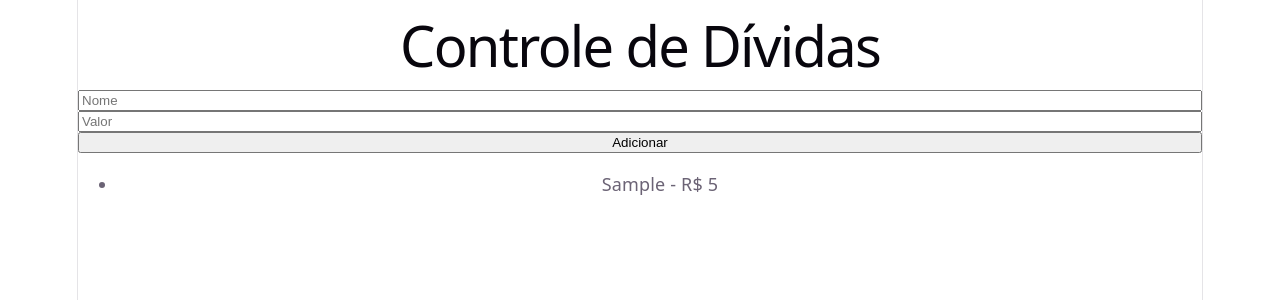
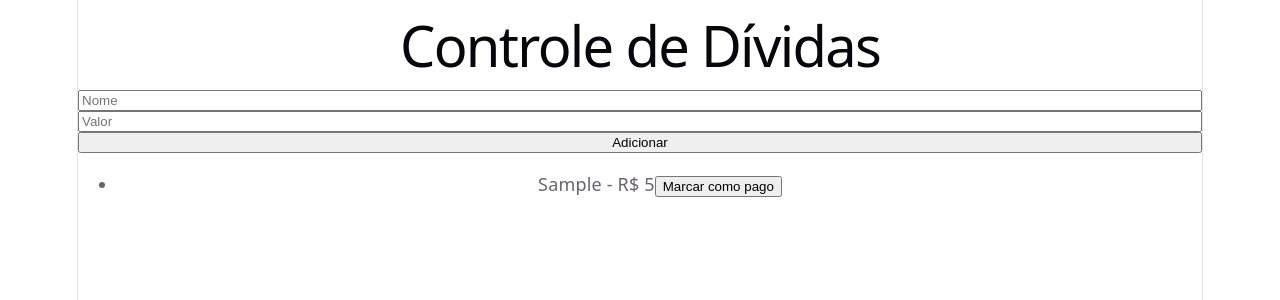
Before and after one commit to SerpianDev-Stack/projeto-controle-de-dividas, a React (Vite) app: page / in a window 1280 px wide. Both pictures are taken after typing "Sample", "5" into the empty fields and a click on the button "Adicionar". Shown: the top 300 px of the page. Built offline with nearby package versions, Linux system fonts and the light colour scheme.

Commit message:
Funcionalidade de marcação de clientes pagos

```diff
--- a/src/App.tsx
+++ b/src/App.tsx
@@ -7,6 +7,7 @@ export type Client = {
   id: number;
   name: string;
   value: number;
+  paid: boolean;
 };
 
 function App() {
@@ -17,17 +18,28 @@ function App() {
       id: Date.now(),
       name,
       value,
+      paid: false,
     };
 
     setClients((prev) => [...prev, newClient]);
   };
+
+  const markAsPaid = (id: number) => {
+    setClients((prev) => {
+      return prev.map((client) =>
+        client.id === id ? { ...client, paid: true } : client,
+      );
+    });
+  };
+
+  console.log(clients);
 
   return (
     <>
       <h1>Controle de Dívidas</h1>
 
       <CustumerForm onAddClient={addClient} />
-      <ClientList clients={clients} />
+      <ClientList clients={clients} onMarkAsPaid={markAsPaid} />
     </>
   );
 }
--- a/src/components/listaClientes/ClientList.tsx
+++ b/src/components/listaClientes/ClientList.tsx
@@ -2,14 +2,20 @@ import type { Client } from "../../App";
 
 type Props = {
   clients: Client[];
+  onMarkAsPaid: (id: number) => void;
 };
 
-const ClientList = ({ clients }: Props) => {
+const ClientList = ({ clients, onMarkAsPaid }: Props) => {
   return (
     <ul>
       {clients.map((client) => (
         <li key={client.id}>
           {client.name} - R$ {client.value}
+          {!client.paid && (
+            <button onClick={() => onMarkAsPaid(client.id)}>
+              Marcar como pago
+            </button>
+          )}
         </li>
       ))}
     </ul>
```
